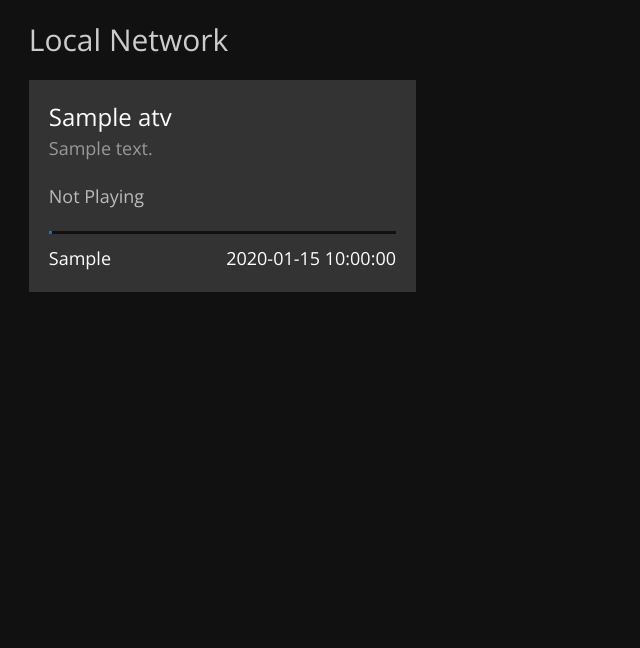
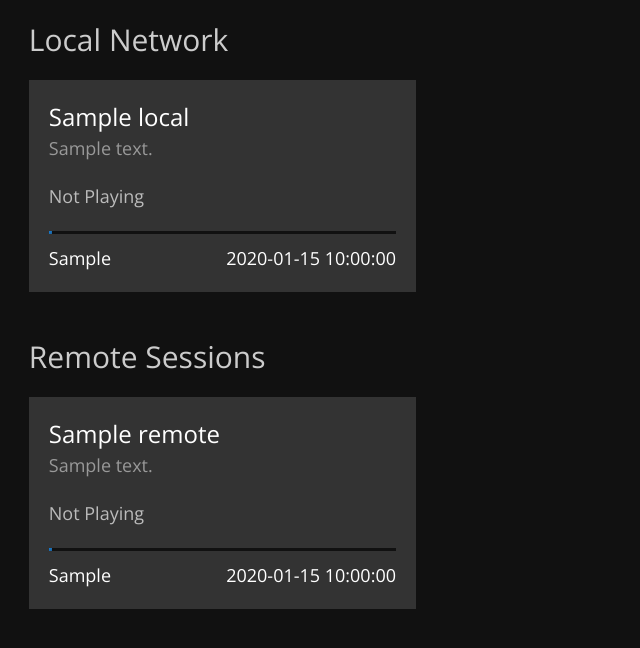
Before and after one commit to drakebrian/mdash, a Python web app: template app/templates/dashboard.html in a window 1280 px wide. Shown: the top 648 px of the page, without its empty margins (0-640 px from the left). Run offline with Jinja, Linux system fonts and the light colour scheme; the template is opened without the code that fills it: most values are stand-ins (such as "Sample title", 1, 10 or a date in 2020).

Commit message:
added plex session support, remote and local

```diff
--- a/app/config-example.yaml
+++ b/app/config-example.yaml
@@ -1,3 +1,8 @@
 apple_tvs:
   - 192.168.0.10
   - 192.168.0.20
+plex_server:
+  addr: 192.168.0.30
+  protocol: http
+  token: xxxxxxxxxxxxxxxxxxx
+  port: 32400
--- a/app/requirements.txt
+++ b/app/requirements.txt
@@ -4,6 +4,7 @@ aiozeroconf==0.1.8
 async-timeout==3.0.1
 attrs==19.3.0
 blinker==1.4
+certifi==2019.11.28
 cffi==1.13.2
 chardet==3.0.4
 Click==7.0
@@ -24,18 +25,23 @@ MarkupSafe==1.1.1
 multidict==4.7.4
 nest-asyncio==1.2.3
 netifaces==0.10.9
+PlexAPI==3.3.0
 priority==1.3.0
 protobuf==3.11.2
 pyatv==0.4.0a12
 pycparser==2.19
 PyYAML==5.3
 Quart==0.10.0
+requests==2.22.0
 six==1.14.0
 sortedcontainers==2.1.0
 srptools==1.0.0
 tlslite-ng==0.7.5
 toml==0.10.0
+tqdm==4.42.0
 typing-extensions==3.7.4.1
+urllib3==1.25.8
+websocket-client==0.57.0
 Werkzeug==0.16.0
 wsproto==0.15.0
 yarl==1.4.2
--- a/app/static/css/style.css
+++ b/app/static/css/style.css
@@ -3,6 +3,10 @@ html, body {font-family: 'Open Sans', sans-serif;}
 body {
   margin: 25px 2.25vw;
   background: #111;
+}
+
+section {
+  margin-bottom: 50px;
 }
 
 section h1 {
@@ -49,6 +53,13 @@ section h1 {
   font-size: 18px;
   margin: 5px 0;
 }
+.media span.playing {
+  display: table-cell;
+  white-space: nowrap;
+  overflow: hidden;
+  text-overflow: ellipsis;
+  width: 100%;
+}
 .media span.idle {
   color: #bbb;
 }
@@ -63,7 +74,6 @@ section h1 {
   border-left: 20px solid #fff;
   border-top: 10px solid transparent; border-bottom: 10px solid transparent;
   height: 1px; width: 1px;
-  white-space: nowrap;
 }
 .status.paused {
   border-left: 24px double #fff;
--- a/app/templates/base.html
+++ b/app/templates/base.html
@@ -2,6 +2,8 @@
 <html>
 <head>
 	<title>{% if title %}{{ title }}{% else %}Mdash{% endif %}</title>
+
+	<meta name="viewport" content="width=device-width, initial-scale=1">
 
 	<link rel="stylesheet" type="text/css" href="css/reset.css">
 	<link rel="stylesheet" type="text/css" href="css/style.css">
--- a/app/templates/dashboard.html
+++ b/app/templates/dashboard.html
@@ -4,19 +4,19 @@
 <section>
 	<h1>Local Network</h1>
 	<div class="container">
-		{% for atv in context.atvs %}
-		<div class="media" {% if atv.identifier %}id="{{ atv.identifier }}"{% endif %}>
-			<h2>{{ atv.name }}</h2>
-			<h3>{{ atv.address }}</h3>
+		{% for local in context.local %}
+		<div class="media" {% if local.identifier %}id="{{ local.identifier }}"{% endif %}>
+			<h2>{{ local.name }}</h2>
+			<h3>{{ local.address }}</h3>
 
-			{% if atv.playing %}
-				{% if atv.playing == 'Paused' %}
+			{% if local.playing %}
+				{% if local.playing == 'Paused' %}
 					<div class="status paused"></div>
 				{% else %}
 					<div class="status playing"></div>
 				{% endif %}
 					<!--<marquee scrolldelay="100">-->
-						<span class="playing">{{ atv.now_playing }}</span>
+						<span class="playing">{{ local.now_playing }}</span>
 					<!--</marquee>-->
 			{% else %}
 				<div class="status idle"></div>
@@ -24,21 +24,21 @@
 			{% endif %}
 
 			<div class="progress">
-				{% if atv.playing_percent %}
-					{% if atv.playing_percent > 100 %}
+				{% if local.playing_percent %}
+					{% if local.playing_percent > 100 %}
 						<div class="bar" style="width: 100%"></div>
-					{% elif atv.playing_percent > 0 %}
-						<div class="bar" style="width: {{ atv.playing_percent }}%"></div>
+					{% elif local.playing_percent > 0 %}
+						<div class="bar" style="width: {{ local.playing_percent }}%"></div>
 					{% endif %}
 				{% endif %}
 			</div>
 
 			<div class="times">
-				{% if atv.current_position %}
-					<span class="count-up">{{ atv.current_position }}</span>
-					<span class="count-down" id="{{ atv.identifier }}-cd">{{ atv.time_remaining }}</span>
-				{% elif atv.playing_percent %}
-					{% if atv.playing_percent > 100 %}
+				{% if local.current_position %}
+					<span class="count-up">{{ local.current_position }}</span>
+					<span class="count-down" id="{{ local.identifier }}-cd">{{ local.time_remaining }}</span>
+				{% elif local.playing_percent %}
+					{% if local.playing_percent > 100 %}
 						<span class="count-up">Live TV Session</span>
 					{% endif %}
 				{% endif %}
@@ -48,10 +48,64 @@
 		{% endfor %}
 	</div>
 </section>
+<section>
+	<h1>Remote Sessions</h1>
+
+	<div class="container">
+		{% for remote in context.remote %}
+		<div class="media" {% if remote.identifier %}id="{{ remote.identifier }}"{% endif %}>
+			<h2>{{ remote.name }}</h2>
+			<h3>{{ remote.address }}</h3>
+
+			{% if remote.playing %}
+				{% if remote.playing == 'Paused' %}
+					<div class="status paused"></div>
+				{% else %}
+					<div class="status playing"></div>
+				{% endif %}
+					<!--<marquee scrolldelay="100">-->
+						<span class="playing">{{ remote.now_playing }}</span>
+					<!--</marquee>-->
+			{% else %}
+				<div class="status idle"></div>
+				<span class="idle">Not Playing</span>
+			{% endif %}
+
+			<div class="progress">
+				{% if remote.playing_percent %}
+					{% if remote.playing_percent > 100 %}
+						<div class="bar" style="width: 100%"></div>
+					{% elif remote.playing_percent > 0 %}
+						<div class="bar" style="width: {{ remote.playing_percent }}%"></div>
+					{% endif %}
+				{% endif %}
+			</div>
+
+			<div class="times">
+				{% if remote.current_position %}
+					<span class="count-up">{{ remote.current_position }}</span>
+					<span class="count-down" id="{{ remote.identifier }}-cd">{{ remote.time_remaining }}</span>
+				{% elif remote.playing_percent %}
+					{% if remote.playing_percent > 100 %}
+						<span class="count-up">Live TV Session</span>
+					{% endif %}
+				{% endif %}
+			</div>
+
+		</div>
+		{% endfor %}
+	</div>
+</section>
+
 {% endblock %}
 {% block script %}
 <script src="https://code.jquery.com/jquery-3.4.1.min.js" integrity="sha256-CSXorXvZcTkaix6Yvo6HppcZGetbYMGWSFlBw8HfCJo=" crossorigin="anonymous"></script>
 <script type="text/javascript">
+
+	$(document).ready(function() {
+		console.log({{ console|safe }});
+	});
+
 	function startTimer(timer) {
 		var presentTime = timer;
 		var timeArray = presentTime.split(/[:]+/);
@@ -71,11 +125,11 @@
 		return sec;
 	}
 
-	{% for atv in context.atvs %}
-		{% if atv.current_position %}
+	{% for media in context.medias %}
+		{% if local.current_position %}
 			window.onload = function () {
 
-			    var timeDisplay = document.getElementById('{{ atv.identifier }}-cd').innerHTML;
+			    var timeDisplay = document.getElementById('{{ local.identifier }}-cd').innerHTML;
 			    startTimer(timeDisplay);
 			};
 		{% endif %}
```
Also changed, not shown: app/routes.py (+55 -6 lines), README.md.
